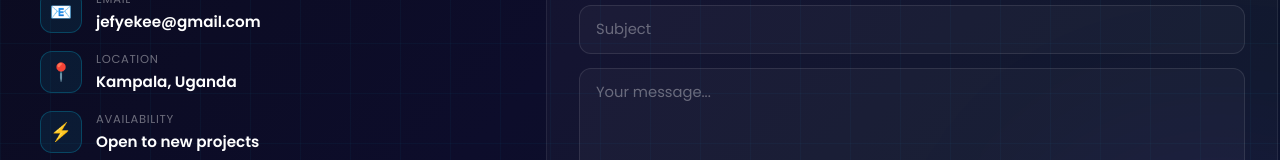
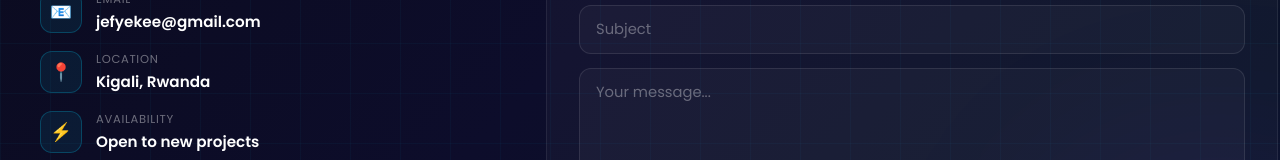
Before and after one commit to jefYekee/jef-Designer, a React (Create React App) app: page / in a window 1280 px wide. Shown: the part 4806-4966 px from the top of the page. Built offline with nearby package versions, Linux system fonts and the light colour scheme.

Commit message:
Added better Location

```diff
--- a/src/components/Contact/index.js
+++ b/src/components/Contact/index.js
@@ -87,7 +87,7 @@ const Contact = () => {
                 <InfoIconWrap>📍</InfoIconWrap>
                 <div>
                   <InfoLabel>Location</InfoLabel>
-                  <InfoValue>Kampala, Uganda</InfoValue>
+                  <InfoValue>Kigali, Rwanda</InfoValue>
                 </div>
               </InfoItem>
               <InfoItem>
```
